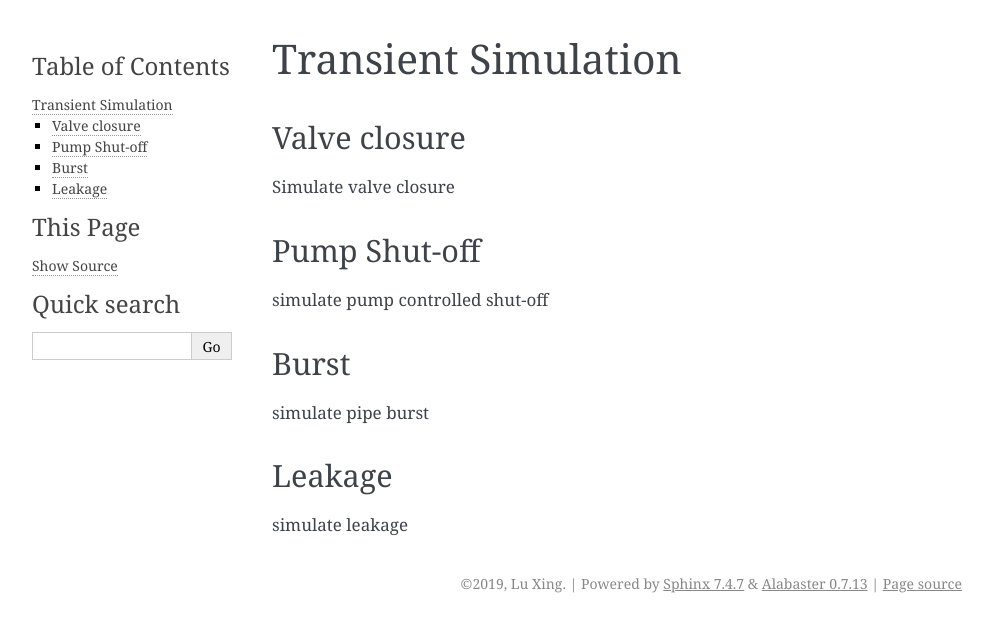
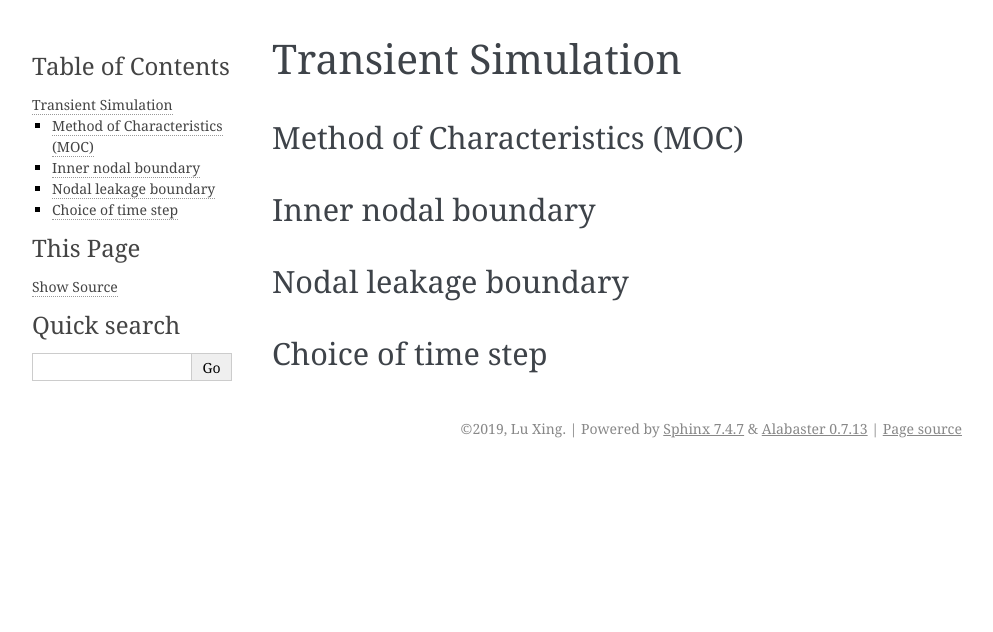
Before and after one commit to glorialulu/TSNet, a Sphinx documentation site: the page built from docs/simulation.rst, in a window 1280 px wide. Shown: the top 632 px of the page, without its empty margins (148-1141 px from the left). Built offline with Sphinx 7.4.7, drawn with Linux system fonts in a browser that asks for light colours.

Commit message:
docs updated

```diff
--- a/docs/index.rst
+++ b/docs/index.rst
@@ -11,6 +11,7 @@ Welcome to wmoc's documentation!
    units
    usage
    simulation
+   transient
    results
    contributing
    authors
--- a/docs/simulation.rst
+++ b/docs/simulation.rst
@@ -2,23 +2,24 @@
 Transient Simulation
 ====================
 
-
-Valve closure
---------------
-Simulate valve closure
-
-
-Pump Shut-off
-------------
-simulate pump controlled shut-off
+Method of Characteristics (MOC)
+-------------------------------
 
 
 
-Burst
------
-simulate pipe burst
 
 
-Leakage
--------
-simulate leakage
+Inner nodal boundary
+--------------------
+
+
+
+
+Nodal leakage boundary
+----------------------
+
+
+
+
+Choice of time step
+-----------------------
```
Also changed, not shown: docs/transient.rst (added, +20 -0 lines).
